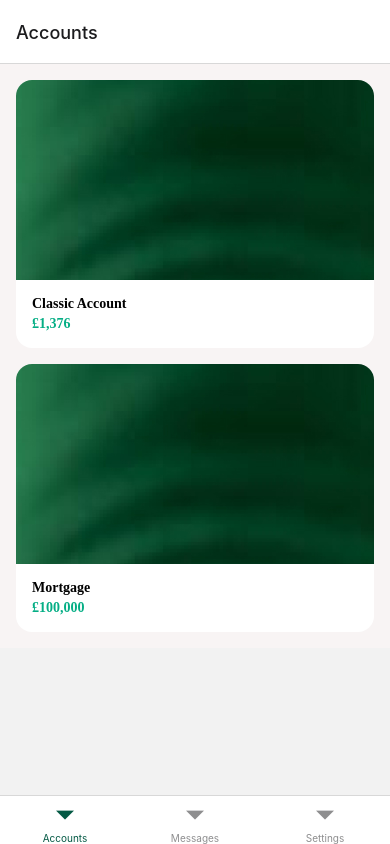
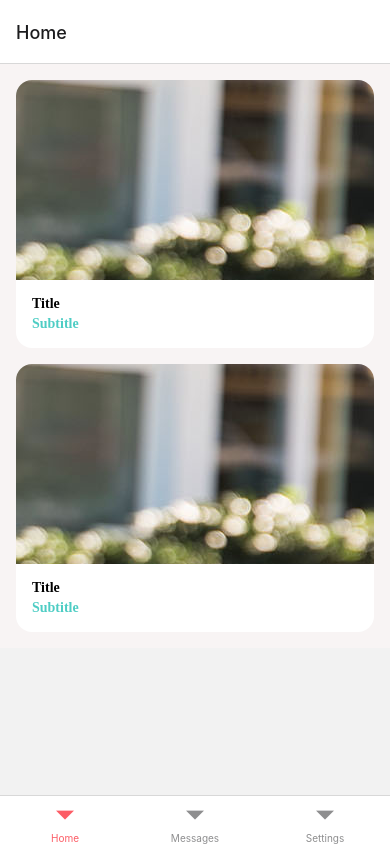
Before and after one commit to mlangsman/DoneWithIt, a React Native app: screen /AppNavigator in a window 390 px wide. Built offline with nearby package versions, Linux system fonts and the light colour scheme.

Commit message:
Removed bank example styling and assets

```diff
--- a/app/config/colours.js
+++ b/app/config/colours.js
@@ -1,8 +1,6 @@
 export default {
-  //primary: "#fc5c65",
-  //.secondary: "#4ECDC4",
-  primary: "#035944",
-  secondary: "#05AE85",
+  primary: "#fc5c65",
+  secondary: "#4ECDC4",
   white: "#FFFFFF",
   medium: "grey",
   light: "#F9F9F9",
--- a/app/navigation/AppNavigator.js
+++ b/app/navigation/AppNavigator.js
@@ -14,7 +14,7 @@ const Tab = createBottomTabNavigator();
 export default function AppNavigator() {
   return (
     <Tab.Navigator screenOptions={{ tabBarActiveTintColor: colours.primary }}>
-      <Tab.Screen name="Accounts" component={CardScreen} />
+      <Tab.Screen name="Home" component={CardScreen} />
       <Tab.Screen name="Messages" component={MessagesScreen} />
       <Tab.Screen name="Settings" component={AccountScreen} />
     </Tab.Navigator>
--- a/app/screens/CardScreen.js
+++ b/app/screens/CardScreen.js
@@ -7,16 +7,8 @@ const CardScreen = () => {
   return (
     <View style={styles.page}>
       <SafeAreaView style={styles.container}>
-        <Card
-          title="Classic Account"
-          subTitle="£1,376"
-          image={require("../assets/bankcard.jpg")}
-        />
-        <Card
-          title="Mortgage"
-          subTitle="£100,000"
-          image={require("../assets/bankcard.jpg")}
-        />
+        <Card image={require("../assets/jacket.jpg")} />
+        <Card image={require("../assets/jacket.jpg")} />
       </SafeAreaView>
     </View>
   );
--- a/app/screens/WelcomeScreen.js
+++ b/app/screens/WelcomeScreen.js
@@ -15,7 +15,7 @@ import AppButton from "../components/AppButton";
 
 import { useNavigation } from "@react-navigation/native";
 
-const image = require("../assets/background2.jpg");
+const image = require("../assets/background.jpg");
 
 const WelcomeScreen = () => {
   const navigation = useNavigation();
```
Also changed, not shown: app/assets/bankcard.jpg (deleted), 1 other file (tests, documents, lock files or other folders).
